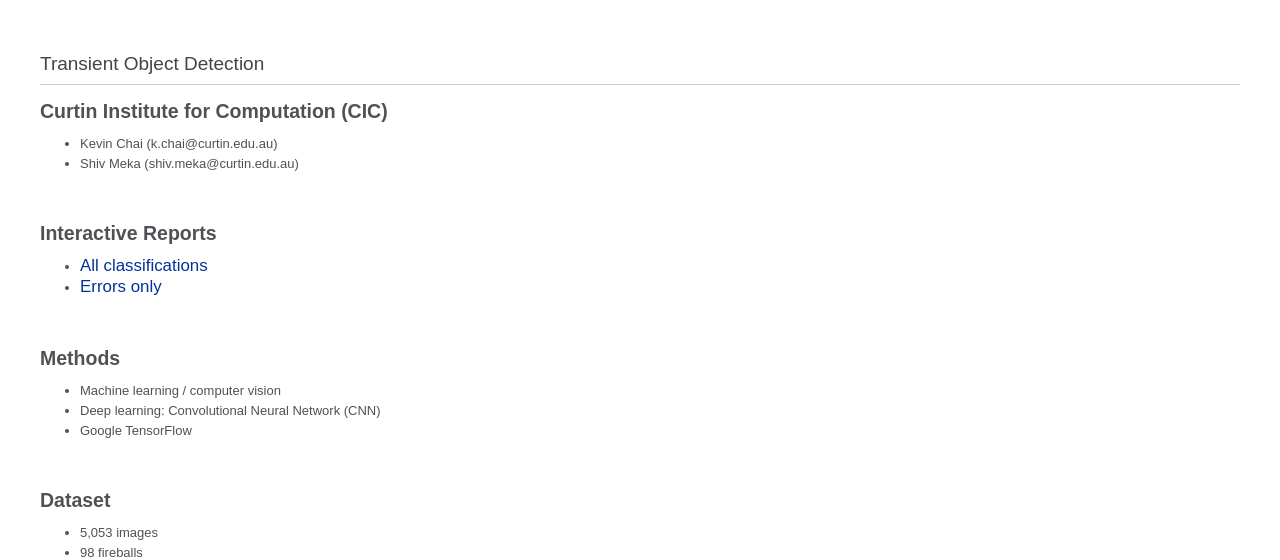
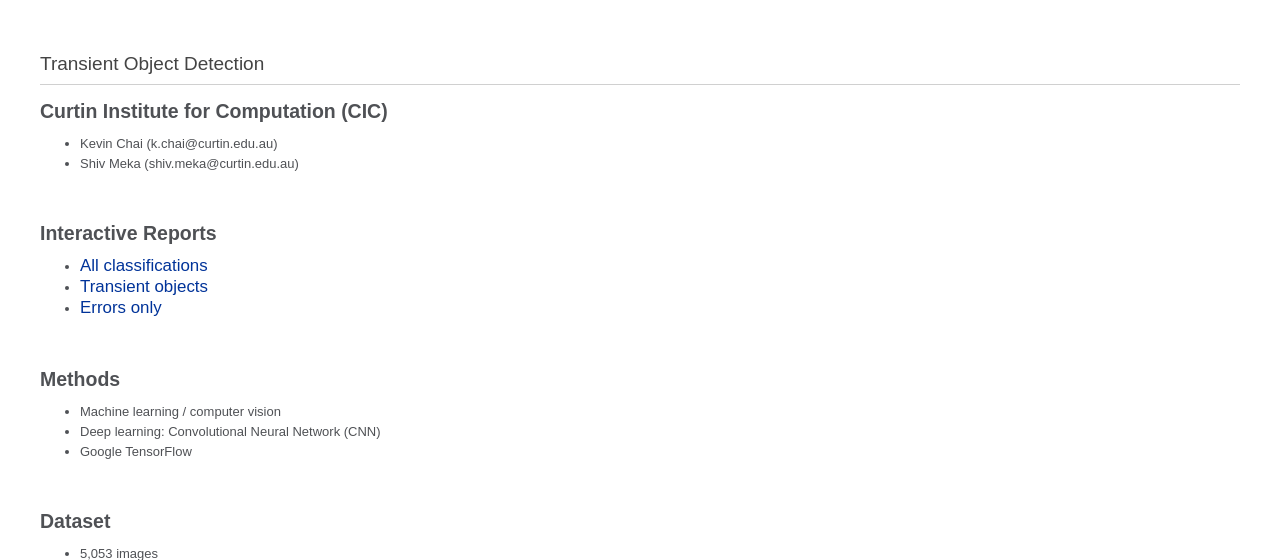
Before and after one commit to CurtinIDS/fireballs, a Flask app: page / in a window 1280 px wide. Shown: the top 560 px of the page. Run offline with Flask 2, Linux system fonts and the light colour scheme.

Commit message:
Modified web report to show transient object predictions

```diff
--- a/src/report/app/templates/index.html
+++ b/src/report/app/templates/index.html
@@ -18,6 +18,7 @@
 <h2>Interactive Reports</h2>
 <ul>
     <li><span class="large"><a href="results/all">All classifications</a></span></li>
+    <li><span class="large"><a href="results/transients">Transient objects</a></span></li>
     <li><span class="large"><a href="results/errors">Errors only</a></span></li>
 </ul>
 <p>&nbsp;</p>
--- a/src/report/app/templates/results.html
+++ b/src/report/app/templates/results.html
@@ -33,7 +33,7 @@
         {% for transient in transients %}
             {% set row_error = '' %}
 
-            {% if view != 'errors' %}
+            {% if view != 'errors' and view != 'transients' %}
                 {% if transient.label != transient.prediction %}
                     {% set row_error = ' class=error' %}
                 {% endif %}
--- a/src/report/app/views.py
+++ b/src/report/app/views.py
@@ -19,6 +19,8 @@ def results(view):
     if view == 'errors':
         transients = Transient.query.filter(Transient.label != Transient.prediction).all()
     # Show all classification results
+    elif view == 'transients':
+        transients = Transient.query.filter(Transient.prediction == 'transients').order_by(Transient.confidence.desc()).all()
     else:
         transients = Transient.query.all()
 
```
